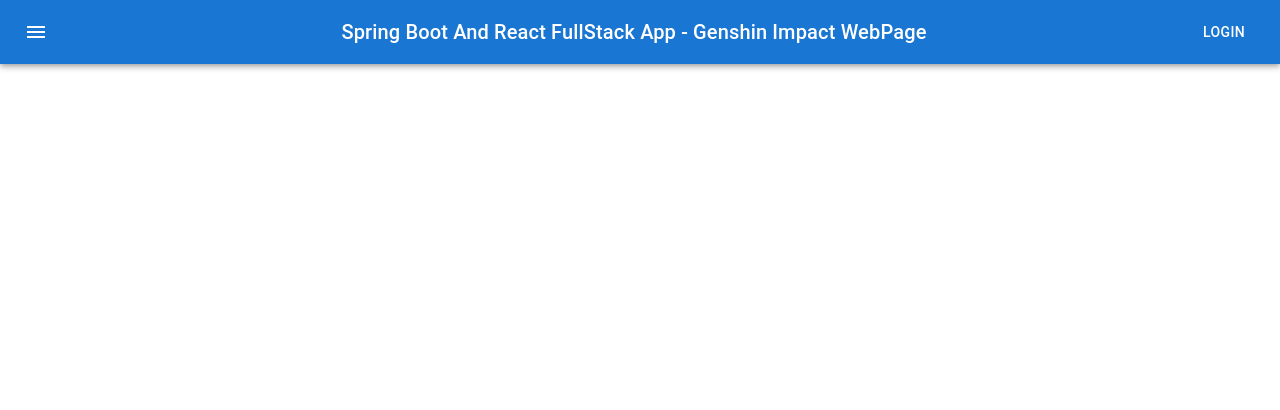
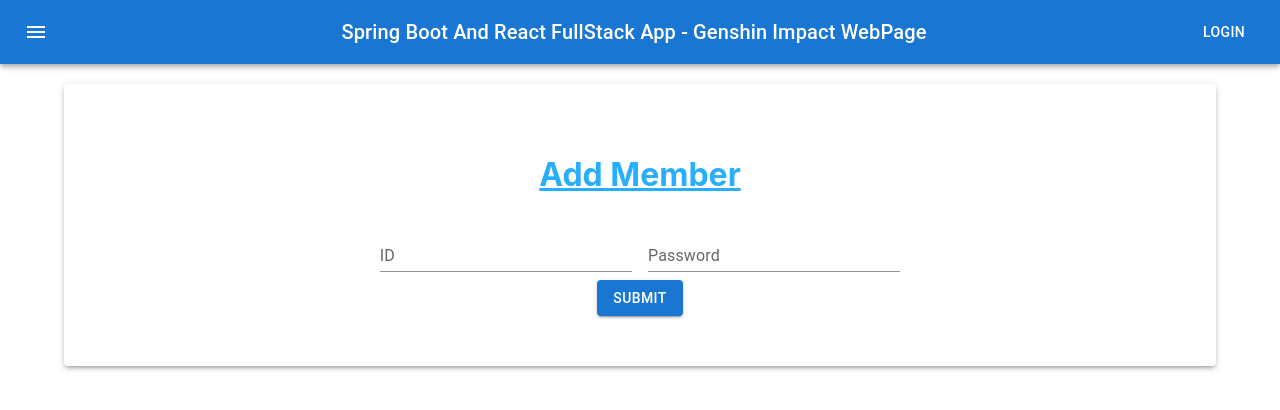
Before and after one commit to Akows/prj03privateprjgenshinimpact, a React (Create React App) app in the folder projectfrontend/: page / in a window 1280 px wide. Shown: the top 410 px of the page. Built offline with nearby package versions, Linux system fonts and the light colour scheme.

Commit message:
[회원가입 페이지 UI 기초]
- 회원가입 페이지 UI 구현
- id, pwd 값을 입력받아 submit 받아 Click 이벤트를 통해 변수에 담는 기능 구현

```diff
--- a/projectfrontend/src/App.js
+++ b/projectfrontend/src/App.js
@@ -1,10 +1,12 @@
 import './App.css';
 import Appbar from './components/Appbar';
+import Member from './components/Member';
 
 function App() {
   return (
     <div className="App">
       <Appbar/>
+      <Member/>
     </div>
   );
 }
--- /dev/null
+++ b/projectfrontend/src/components/Member.js
@@ -0,0 +1,57 @@
+import * as React from 'react';
+import Box from '@mui/material/Box';
+import TextField from '@mui/material/TextField';
+import Container from '@mui/material/Container';
+import Paper from '@mui/material/Paper';
+import Button from '@mui/material/Button';
+
+export default function Member() {
+
+    const paperStyle = {
+        padding: '50px 20px',
+        width:'600',
+        margin:'20px auto'
+    }
+
+    const [id, setId] = React.useState('');
+    const [pwd, setPwd] = React.useState('');
+
+    const handleClick = (e) => {
+        e.preventDefault();
+
+        const member = {id, pwd};
+
+        console.log(member)
+
+    }
+
+    return (
+            <Container>
+                    <Paper elevation={3} style={paperStyle}>
+                        <h1 style={{color: '#28AEFF'}}>
+                                <u>Add Member</u>
+                        </h1>
+
+                        <Box
+                            component="form"
+                            sx={{
+                                '& > :not(style)': { m: 1, width: '25ch' },
+                            }}
+                            noValidate
+                            autoComplete="off"
+                        >
+                                <TextField id="standard-basic" label="ID" variant="standard" fullWidth value={id} onChange={(e) => setId(e.target.value)}/>
+                                <TextField id="standard-basic" label="Password" variant="standard" fullWidth value={pwd} onChange={(e) => setPwd(e.target.value)}/>
+                        </Box>
+
+                        {id}
+                        {pwd}
+
+                        <Button variant="contained" onClick={handleClick}>
+                            Submit
+                        </Button>
+
+                    </Paper>
+            </Container>
+    );
+}
```
